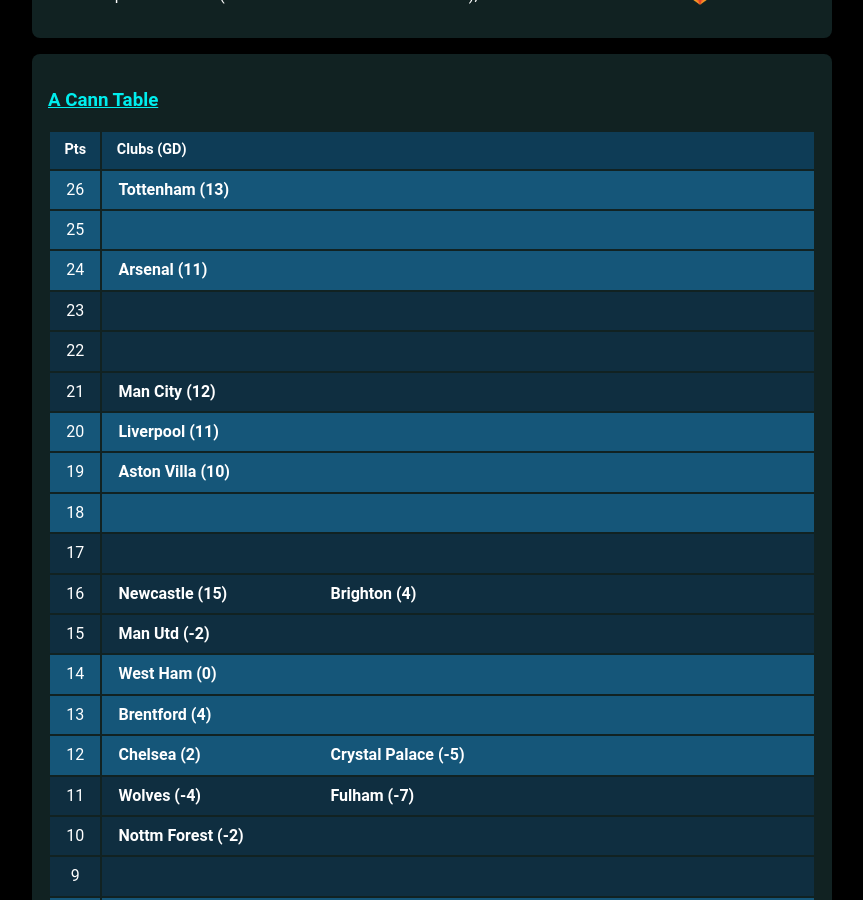
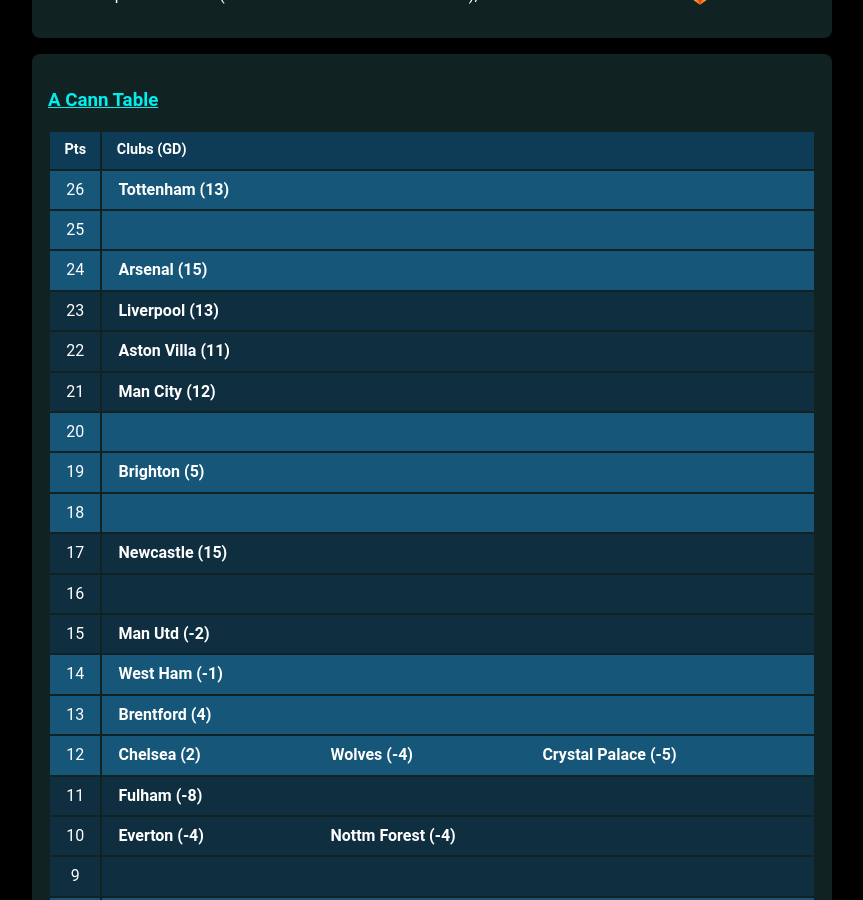
Before and after one commit to muru/muru.github.io, a Jekyll site: the page built from resources.md, in a window 1280 px wide and 900 px high, scrolled down 1315 px. Shown: the whole window, without its empty margins (208-1071 px from the left). Built offline with Jekyll 4.4.1, drawn with Linux system fonts in a browser that asks for light colours; some web fonts are replaced; some of the changed text lies outside the part shown.

Commit message:
updated cann-table: Mon 30 Oct 00:02:38 JST 2023

```diff
--- a/cann-table.html
+++ b/cann-table.html
@@ -14,17 +14,19 @@
 	<tr class="cann-row-1">
 		<td class="cann-point"> 24 </td>
 		<td class="cann-clubs">
-			<span class="club-name"> Arsenal (11) </span>
+			<span class="club-name"> Arsenal (15) </span>
 		</td>
  	</tr>
 	<tr class="cann-row-2">
 		<td class="cann-point"> 23 </td>
 		<td class="cann-clubs">
+			<span class="club-name"> Liverpool (13) </span>
 		</td>
  	</tr>
 	<tr class="cann-row-2">
 		<td class="cann-point"> 22 </td>
 		<td class="cann-clubs">
+			<span class="club-name"> Aston Villa (11) </span>
 		</td>
  	</tr>
 	<tr class="cann-row-2">
@@ -36,13 +38,12 @@
 	<tr class="cann-row-1">
 		<td class="cann-point"> 20 </td>
 		<td class="cann-clubs">
-			<span class="club-name"> Liverpool (11) </span>
 		</td>
  	</tr>
 	<tr class="cann-row-1">
 		<td class="cann-point"> 19 </td>
 		<td class="cann-clubs">
-			<span class="club-name"> Aston Villa (10) </span>
+			<span class="club-name"> Brighton (5) </span>
 		</td>
  	</tr>
 	<tr class="cann-row-1">
@@ -53,13 +54,12 @@
 	<tr class="cann-row-2">
 		<td class="cann-point"> 17 </td>
 		<td class="cann-clubs">
+			<span class="club-name"> Newcastle (15) </span>
 		</td>
  	</tr>
 	<tr class="cann-row-2">
 		<td class="cann-point"> 16 </td>
 		<td class="cann-clubs">
-			<span class="club-name"> Newcastle (15) </span>
-			<span class="club-name"> Brighton (4) </span>
 		</td>
  	</tr>
 	<tr class="cann-row-2">
@@ -71,7 +71,7 @@
 	<tr class="cann-row-1">
 		<td class="cann-point"> 14 </td>
 		<td class="cann-clubs">
-			<span class="club-name"> West Ham (0) </span>
+			<span class="club-name"> West Ham (-1) </span>
 		</td>
  	</tr>
 	<tr class="cann-row-1">
@@ -84,20 +84,21 @@
 		<td class="cann-point"> 12 </td>
 		<td class="cann-clubs">
 			<span class="club-name"> Chelsea (2) </span>
+			<span class="club-name"> Wolves (-4) </span>
 			<span class="club-name"> Crystal Palace (-5) </span>
 		</td>
  	</tr>
 	<tr class="cann-row-2">
 		<td class="cann-point"> 11 </td>
 		<td class="cann-clubs">
-			<span class="club-name"> Wolves (-4) </span>
-			<span class="club-name"> Fulham (-7) </span>
+			<span class="club-name"> Fulham (-8) </span>
 		</td>
  	</tr>
 	<tr class="cann-row-2">
 		<td class="cann-point"> 10 </td>
 		<td class="cann-clubs">
-			<span class="club-name"> Nottm Forest (-2) </span>
+			<span class="club-name"> Everton (-4) </span>
+			<span class="club-name"> Nottm Forest (-4) </span>
 		</td>
  	</tr>
 	<tr class="cann-row-2">
@@ -113,25 +114,24 @@
 	<tr class="cann-row-1">
 		<td class="cann-point"> 7 </td>
 		<td class="cann-clubs">
-			<span class="club-name"> Everton (-5) </span>
 		</td>
  	</tr>
 	<tr class="cann-row-1">
 		<td class="cann-point"> 6 </td>
 		<td class="cann-clubs">
+			<span class="club-name"> Bournemouth (-13) </span>
 		</td>
  	</tr>
 	<tr class="cann-row-2">
 		<td class="cann-point"> 5 </td>
 		<td class="cann-clubs">
-			<span class="club-name"> Luton (-9) </span>
-			<span class="club-name"> Burnley (-16) </span>
+			<span class="club-name"> Luton (-10) </span>
 		</td>
  	</tr>
 	<tr class="cann-row-2">
 		<td class="cann-point"> 4 </td>
 		<td class="cann-clubs">
-			<span class="club-name"> Bournemouth (-14) </span>
+			<span class="club-name"> Burnley (-17) </span>
 		</td>
  	</tr>
 	<tr class="cann-row-2">
@@ -147,8 +147,8 @@
 	<tr class="cann-row-1">
 		<td class="cann-point"> 1 </td>
 		<td class="cann-clubs">
-			<span class="club-name"> Sheff Utd (-18) </span>
+			<span class="club-name"> Sheff Utd (-22) </span>
 		</td>
  	</tr>
 </table>
-<span id="cann-gen-note"> Generated on  Sunday, 29 October 2023 at 00:04 JST. </span>
+<span id="cann-gen-note"> Generated on  Monday, 30 October 2023 at 00:02 JST. </span>
```
